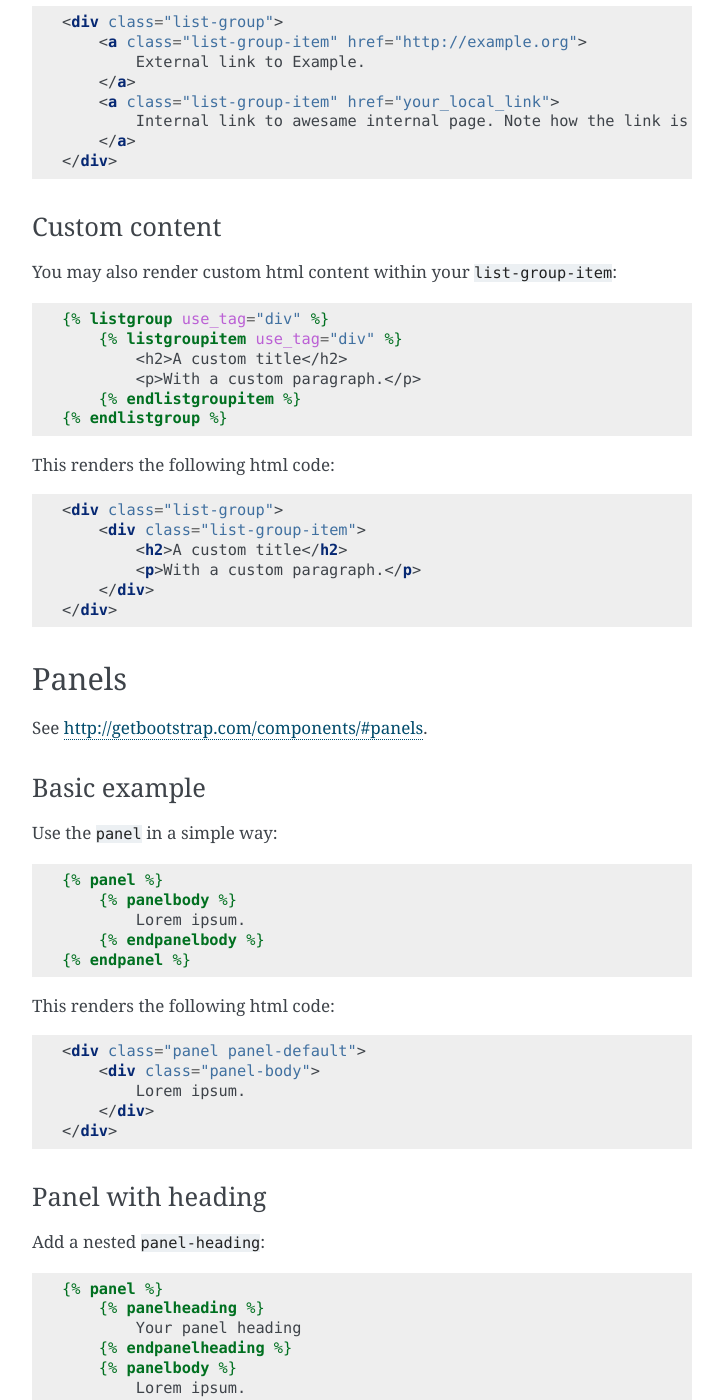
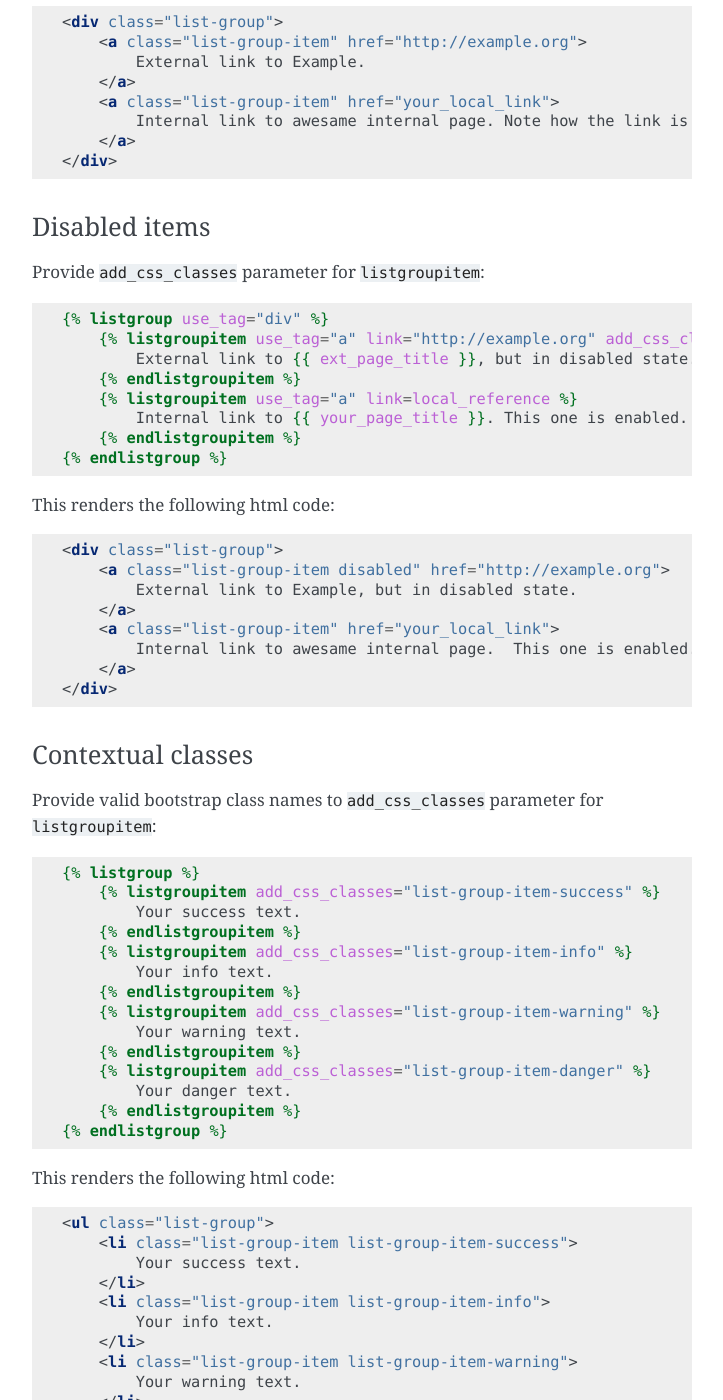
Before and after one commit to texperience/django-bootstrap-ui, a Sphinx documentation site: the page built from docs/template_tag_api/components/index.rst, in a window 1280 px wide and 1400 px high, scrolled down 3111 px. Shown: the whole window, without its empty margins (388-1111 px from the left). Built offline with Sphinx 7.4.7, drawn with Linux system fonts in a browser that asks for light colours; some of the changed text lies outside the part shown.

Commit message:
Allowed additional css classes for list group items and panels

```diff
--- a/docs/template_tag_api/components/index.rst
+++ b/docs/template_tag_api/components/index.rst
@@ -172,6 +172,76 @@ This renders the following html code:
         </a>
     </div>
 
+Disabled items
+**************
+
+Provide ``add_css_classes`` parameter for ``listgroupitem``:
+
+.. code:: Django
+
+    {% listgroup use_tag="div" %}
+        {% listgroupitem use_tag="a" link="http://example.org" add_css_classes="disabled" %}
+            External link to {{ ext_page_title }}, but in disabled state.
+        {% endlistgroupitem %}
+        {% listgroupitem use_tag="a" link=local_reference %}
+            Internal link to {{ your_page_title }}. This one is enabled.
+        {% endlistgroupitem %}
+    {% endlistgroup %}
+
+This renders the following html code:
+
+.. code:: HTML
+
+    <div class="list-group">
+        <a class="list-group-item disabled" href="http://example.org">
+            External link to Example, but in disabled state.
+        </a>
+        <a class="list-group-item" href="your_local_link">
+            Internal link to awesame internal page.  This one is enabled.
+        </a>
+    </div>
+
+Contextual classes
+******************
+
+Provide valid bootstrap class names to ``add_css_classes`` parameter for ``listgroupitem``:
+
+.. code:: Django
+
+    {% listgroup %}
+        {% listgroupitem add_css_classes="list-group-item-success" %}
+            Your success text.
+        {% endlistgroupitem %}
+        {% listgroupitem add_css_classes="list-group-item-info" %}
+            Your info text.
+        {% endlistgroupitem %}
+        {% listgroupitem add_css_classes="list-group-item-warning" %}
+            Your warning text.
+        {% endlistgroupitem %}
+        {% listgroupitem add_css_classes="list-group-item-danger" %}
+            Your danger text.
+        {% endlistgroupitem %}
+    {% endlistgroup %}
+
+This renders the following html code:
+
+.. code:: HTML
+
+    <ul class="list-group">
+        <li class="list-group-item list-group-item-success">
+            Your success text.
+        </li>
+        <li class="list-group-item list-group-item-info">
+            Your info text.
+        </li>
+        <li class="list-group-item list-group-item-warning">
+            Your warning text.
+        </li>
+        <li class="list-group-item list-group-item-danger">
+            Your danger text.
+        </li>
+    </ul>
+
 Custom content
 **************
 
@@ -311,6 +381,31 @@ This renders the following html code:
         </div>
     </div>
 
+Contextual alternatives
+***********************
+
+Provide valid bootstrap class names to ``add_css_classes`` parameter for ``panel``:
+
+.. code:: Django
+
+    {% panel add_css_classes="panel-primary" %}
+        {% panelbody %}
+            Your primary panel.
+        {% endpanelbody %}
+    {% endpanel %}
+
+This renders the following html code:
+
+.. code:: HTML
+
+    <div class="panel panel-default panel-primary">
+        <div class="panel-body">
+            Your primary panel.
+        </div>
+    </div>
+
+Other valid css classes are ``panel-success``, ``panel-info``, ``panel-warning`` and ``panel-danger``.
+
 With list groups
 ****************
 
```
Also changed, not shown: 1 other file.
